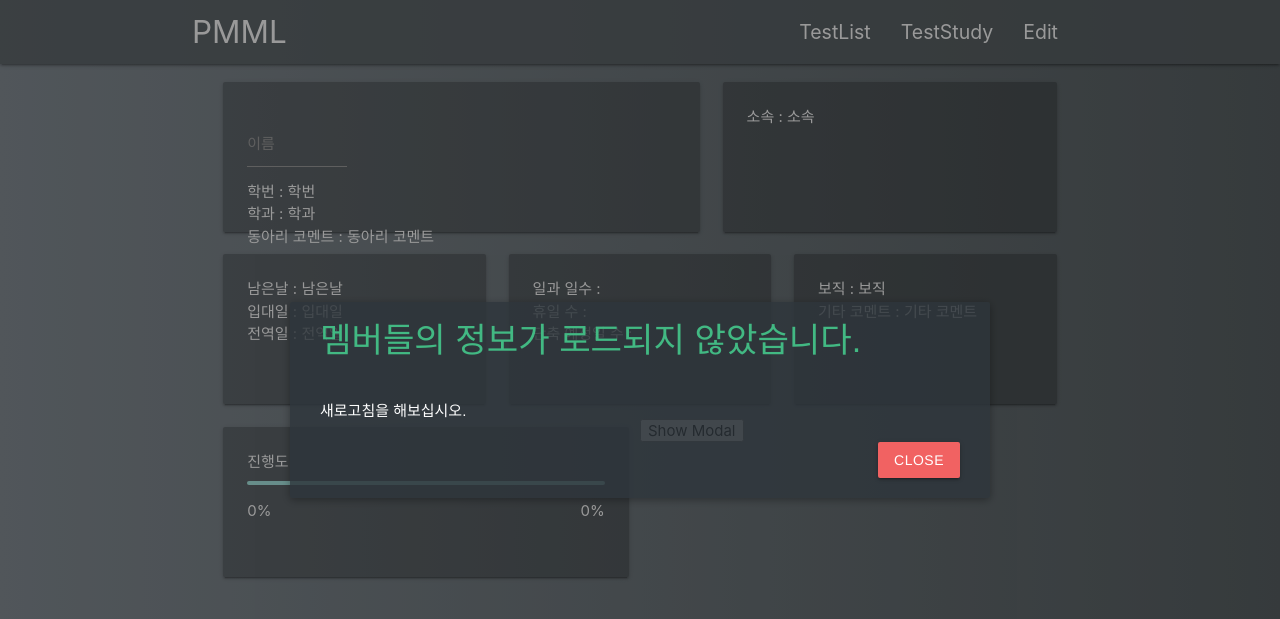
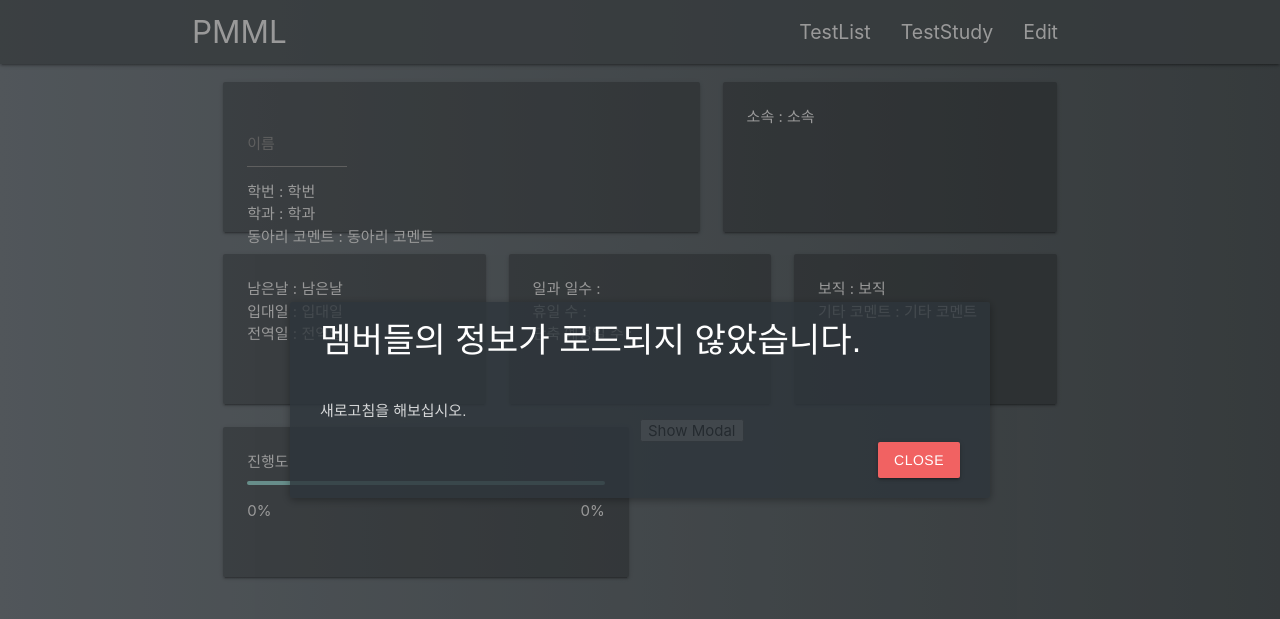
Before and after one commit to MoonJuhan/pmml, a PHP site: page / in a window 1280 px wide. Shown: the top 619 px of the page. Run offline with PHP 8.4, Linux system fonts and the light colour scheme; some libraries are stand-ins or nearby versions.

Commit message:
fix - Modal 내부 색상 수정

```diff
--- a/Stylesheets/testStyleSheet.css
+++ b/Stylesheets/testStyleSheet.css
@@ -125,12 +125,16 @@
 .modal-header h4 {
 	padding: 20px 30px;
 	margin-top: 0;
-	color: #42b983;
+	color: rgb(255, 255, 255);
 }
 
 .modal-body {
 	padding: 0px 30px;
 	margin: 20px 0;
+}
+
+.modal-body p {
+	color: rgba(255, 255, 255, 0.8);
 }
 
 .modal-footer {
```
